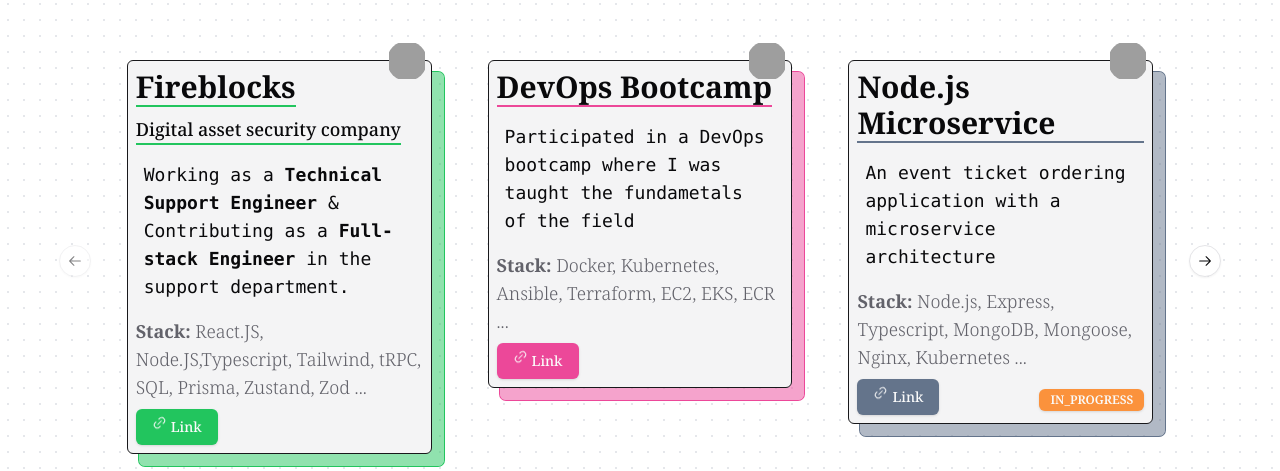
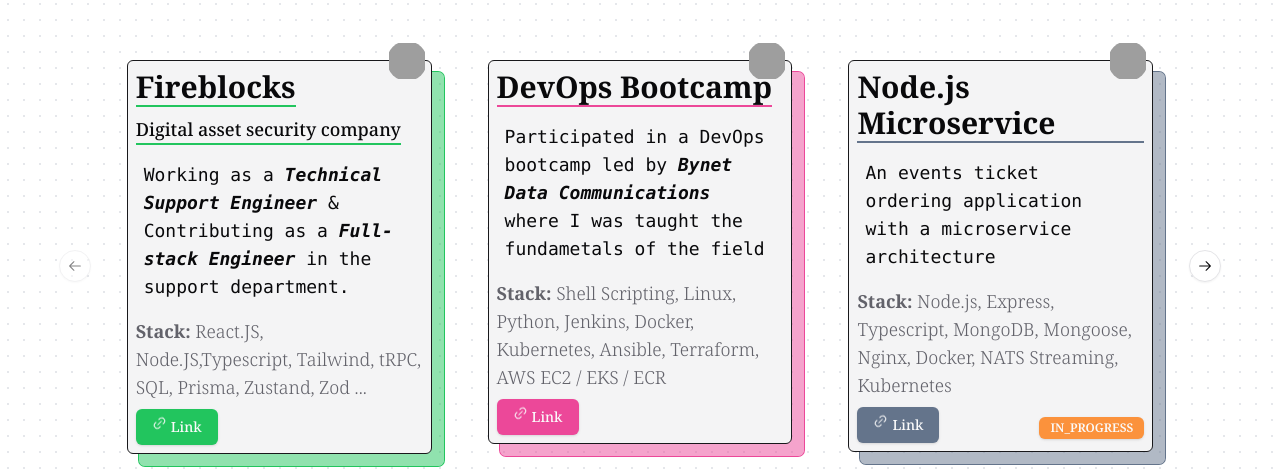
Before and after one commit to tomersf/portfolio, a Next.js app: page / in a window 1280 px wide. Shown: the part 1108-1579 px from the top of the page. Built offline with nearby package versions, Linux system fonts and the light colour scheme; grey boxes are pictures that could not be loaded; a web font is replaced by a local one.

Commit message:
more adjustments

```diff
--- a/src/app/page.tsx
+++ b/src/app/page.tsx
@@ -14,7 +14,7 @@
       <section className="max-h-[800px] md:mb-24" id="about">
         <About />
       </section>
-      <section className="relative lg:-top-28" id="projects">
+      <section className="relative lg:-top-28" id="experience">
         <Experience />
       </section>
       <section className="relative" id="skills">
--- a/src/components/container.tsx
+++ b/src/components/container.tsx
@@ -35,7 +35,12 @@
   containerClassName,
 }: ContainerProps) {
   return (
-    <div className={cn("w-full mx-auto p-10 md:p-5 mt-2", containerClassName)}>
+    <div
+      className={cn(
+        "w-full mx-auto p-10 md:p-5 mt-2 hover:cursor-pointer",
+        containerClassName
+      )}
+    >
       <div className="relative group">
         <div className="border border-primary rounded-md p-2 space-y-2 bg-secondary group-hover:translate-x-3 group-hover:translate-y-3 transition-all relative z-50">
           <h1
--- a/src/components/sections/contact.tsx
+++ b/src/components/sections/contact.tsx
@@ -1,9 +1,28 @@
 import React from "react";
+import Shortcuts from "../shortcuts";
 
 type Props = {};
 
 const Contact = (props: Props) => {
-  return <div>Contact</div>;
+  return (
+    <footer className="flex flex-col justify-center items-center">
+      <div className="border-t w-2/3 relative top-4" />
+      <div className="flex flex-col items-center p-8">
+        <a className="inline-block" href="mailto:tomer1up@gmail.com">
+          <div className="flex flex-col rotate-6">
+            <h1 className="text-xl sm:text-2xl md:text-3xl font-bold hover:scale-110 transition-all">
+              Contact Me 📭
+            </h1>
+            <div className="w-full h-2 bg-purple-950 rounded-full "></div>
+            <div className="w-full h-2 bg-indigo-500 rounded-full translate-x-2"></div>
+          </div>
+        </a>
+        <div className="mt-4">
+          <Shortcuts />
+        </div>
+      </div>
+    </footer>
+  );
 };
 
 export default Contact;
--- a/src/components/sections/hero.tsx
+++ b/src/components/sections/hero.tsx
@@ -18,9 +18,7 @@
         transition={{ duration: 1.5, delay: 1 }}
       >
         <div className="">
-          <h1
-            className={`${fontNotoSerif} text-3xl sm:text-6xl md:text-8xl lg:text-9xl font-light`}
-          >
+          <h1 className="text-xl xss:text-2xl xs:text-4xl sm:text-6xl md:text-8xl lg:text-9xl font-light">
             TOMER SHAFIR
           </h1>
           <motion.div
--- a/src/components/text.tsx
+++ b/src/components/text.tsx
@@ -7,7 +7,7 @@
   const strings = ["Developer.", "Devops.", "Full-Stack."];
 
   return (
-    <div className="text-2xl md:text-4xl lg:text-6xl font-thin tracking-wider text-secondary md:m-2">
+    <div className="text-lg xss:text-xl xs:text-2xl md:text-4xl lg:text-6xl font-thin tracking-wider text-secondary md:m-2">
       <ReactTyped
         strings={strings}
         typeSpeed={110}
--- a/src/lib/constant.tsx
+++ b/src/lib/constant.tsx
@@ -10,8 +10,8 @@
 
 export const navOptions: NavOption[] = [
   { label: "Home", href: "/" },
+  { label: "Experience", href: "#experience" },
   { label: "Skills", href: "#skills" },
-  { label: "Projects", href: "#projects" },
   { label: "Contact", href: "#contact" },
 ];
 
@@ -78,9 +78,9 @@
     body: (
       <div>
         Working as a{" "}
-        <span className="font-semibold">Technical Support Engineer</span> &
-        Contributing as a{" "}
-        <span className="font-semibold">Full-stack Engineer</span> in the
+        <span className="font-semibold italic">Technical Support Engineer</span>{" "}
+        & Contributing as a{" "}
+        <span className="font-semibold italic">Full-stack Engineer</span> in the
         support department.
       </div>
     ),
@@ -92,17 +92,24 @@
     avatarUrl: "https://cdn-icons-png.flaticon.com/512/5680/5680036.png",
     avatarFallback: "DevOps",
     title: "DevOps Bootcamp",
-    body: "Participated in a DevOps bootcamp where I was taught the fundametals of the field",
-    techStack: "Docker, Kubernetes, Ansible, Terraform, EC2, EKS, ECR ...",
+    body: (
+      <div>
+        Participated in a DevOps bootcamp led by{" "}
+        <span className="font-semibold italic">Bynet Data Communications</span>{" "}
+        where I was taught the fundametals of the field
+      </div>
+    ),
+    techStack:
+      "Shell Scripting, Linux, Python, Jenkins, Docker, Kubernetes, Ansible, Terraform, AWS EC2 / EKS / ECR",
     linkBtnUrl: "https://github.com/tomersf/DevOpsBootcamp",
   },
   {
     avatarUrl: "https://cdn-icons-png.flaticon.com/512/15484/15484303.png",
     avatarFallback: "Node",
     title: "Node.js Microservice",
-    body: "An event ticket ordering application with a microservice architecture",
+    body: "An events ticket ordering application with a microservice architecture",
     techStack:
-      "Node.js, Express, Typescript, MongoDB, Mongoose, Nginx, Kubernetes ...",
+      "Node.js, Express, Typescript, MongoDB, Mongoose, Nginx, Docker, NATS Streaming, Kubernetes",
     stage: "IN_PROGRESS",
     linkBtnUrl: "https://github.com/tomersf/microJS",
   },
@@ -110,8 +117,16 @@
     avatarUrl: "https://cdn-icons-png.flaticon.com/512/281/281089.png",
     avatarFallback: "Portfolio",
     title: "Personal Portfolio",
-    body: "My personal portfolio website that you are currenty on!",
+    body: "My portfolio website that you are currently viewing!",
     techStack: "Next.js, Tailwind, Typescript, Framer-Motion",
+    linkBtnUrl: "https://github.com/tomersf/portfolio",
+  },
+  {
+    avatarUrl: "https://cdn-icons-png.flaticon.com/512/2371/2371353.png",
+    avatarFallback: "AML",
+    title: "American Medical Laboratories",
+    body: "Worked as a research assistant in a medical laboratory. Part of my time I developed an internal C# application for producing Covid-19 PDF files for our patients.",
+    techStack: "C#",
     linkBtnUrl: "https://github.com/tomersf/portfolio",
   },
   {
```
